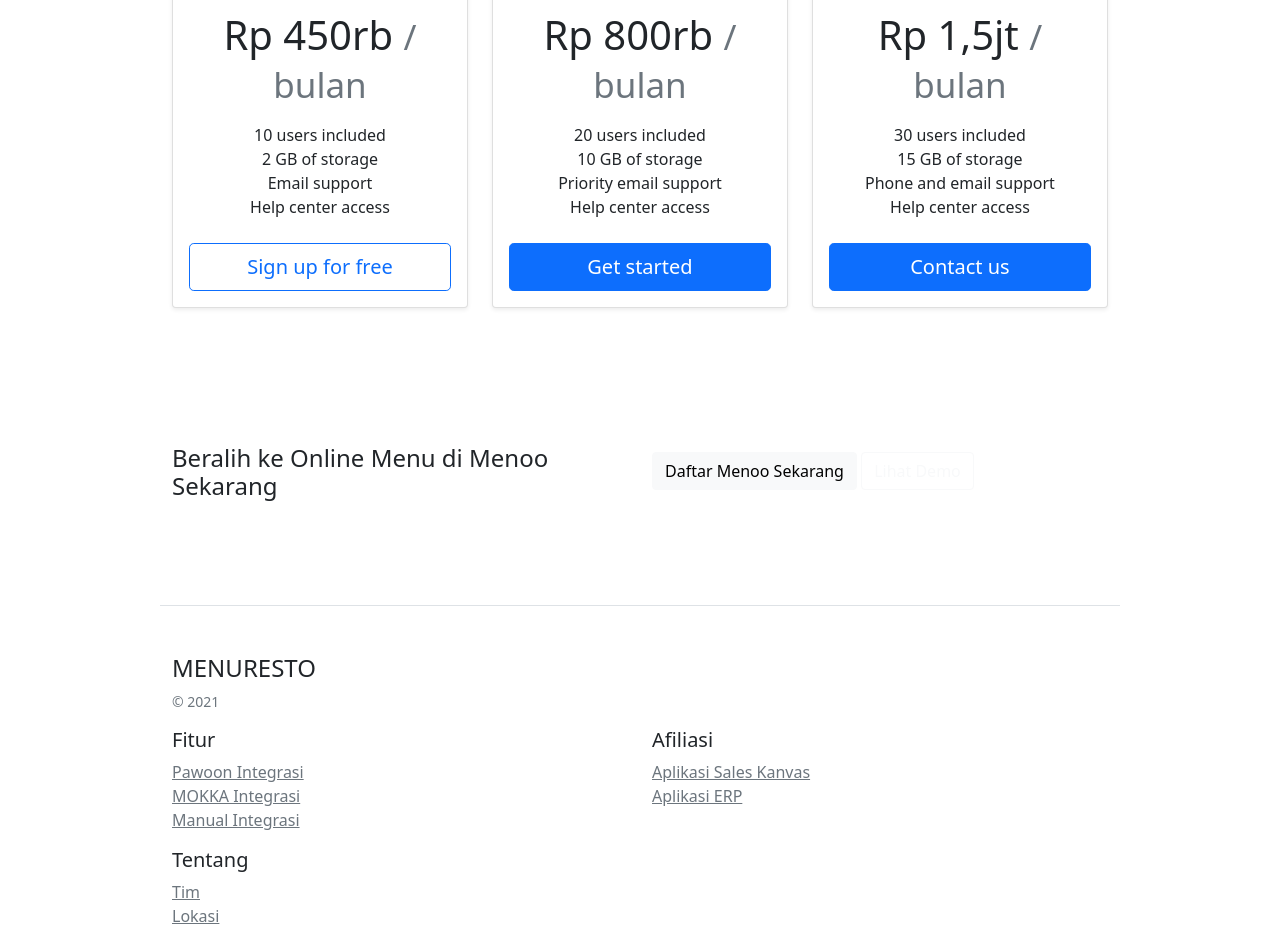
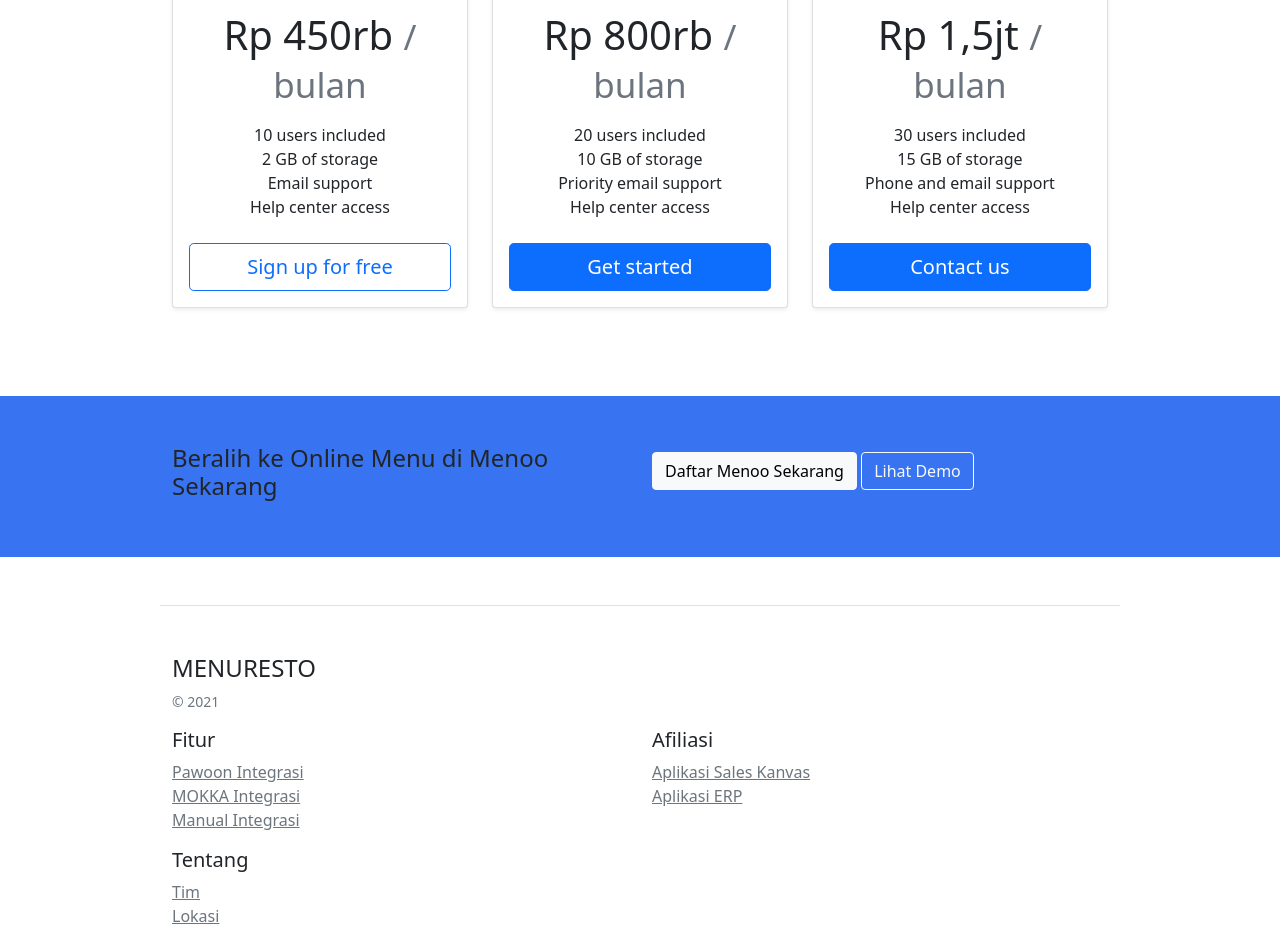
Before and after one commit to kemtol/menuresto, a Jekyll site: the page built from index.html, in a window 1280 px wide. Shown: the part 2478-3430 px from the top of the page. Built offline with Jekyll 4.4.1, drawn with Linux system fonts in a browser that asks for light colours; nearby versions of some CDN libraries.

```diff
--- a/_layouts/default.html
+++ b/_layouts/default.html
@@ -231,7 +231,7 @@
     </div>
   </section>
 
-  <section class="py-5">
+  <section class="py-5 bg-color-blue">
     <div class="container">
       <div class="row">
         <div class="col-md-6">
```
